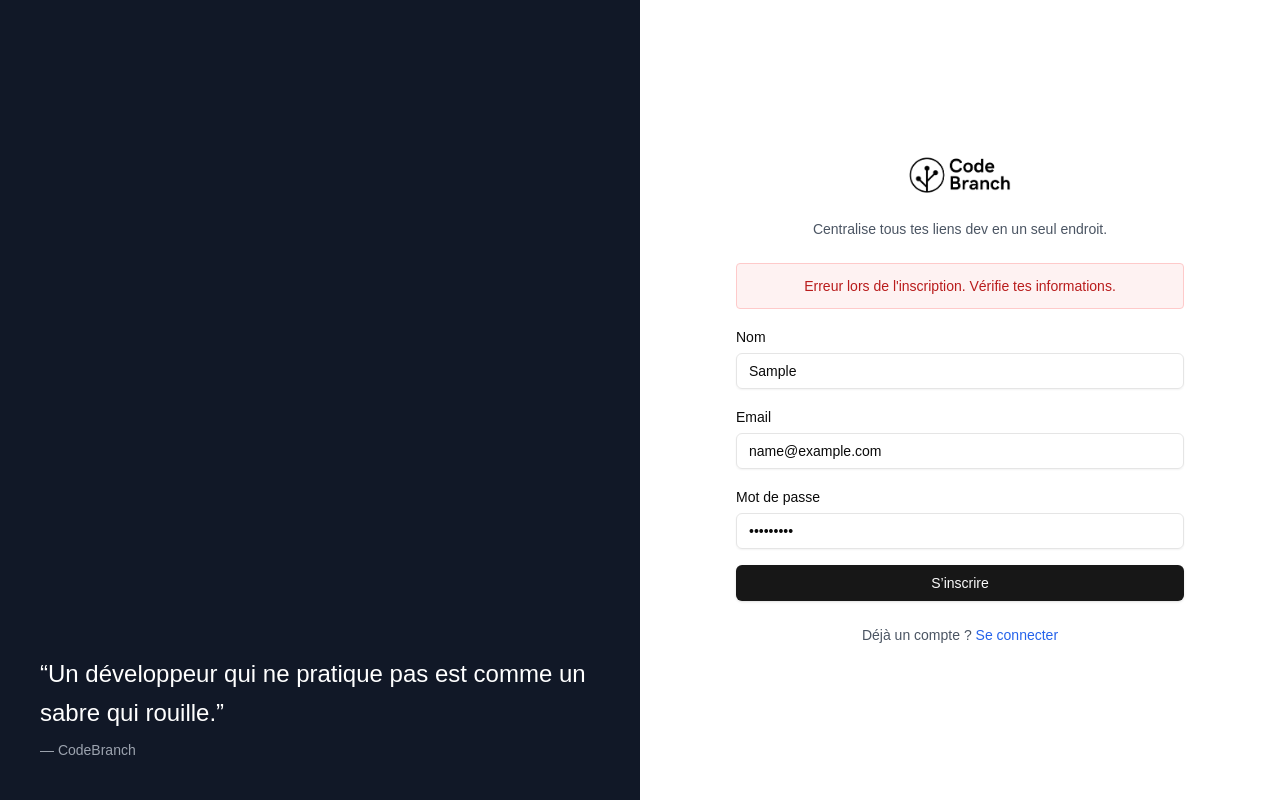
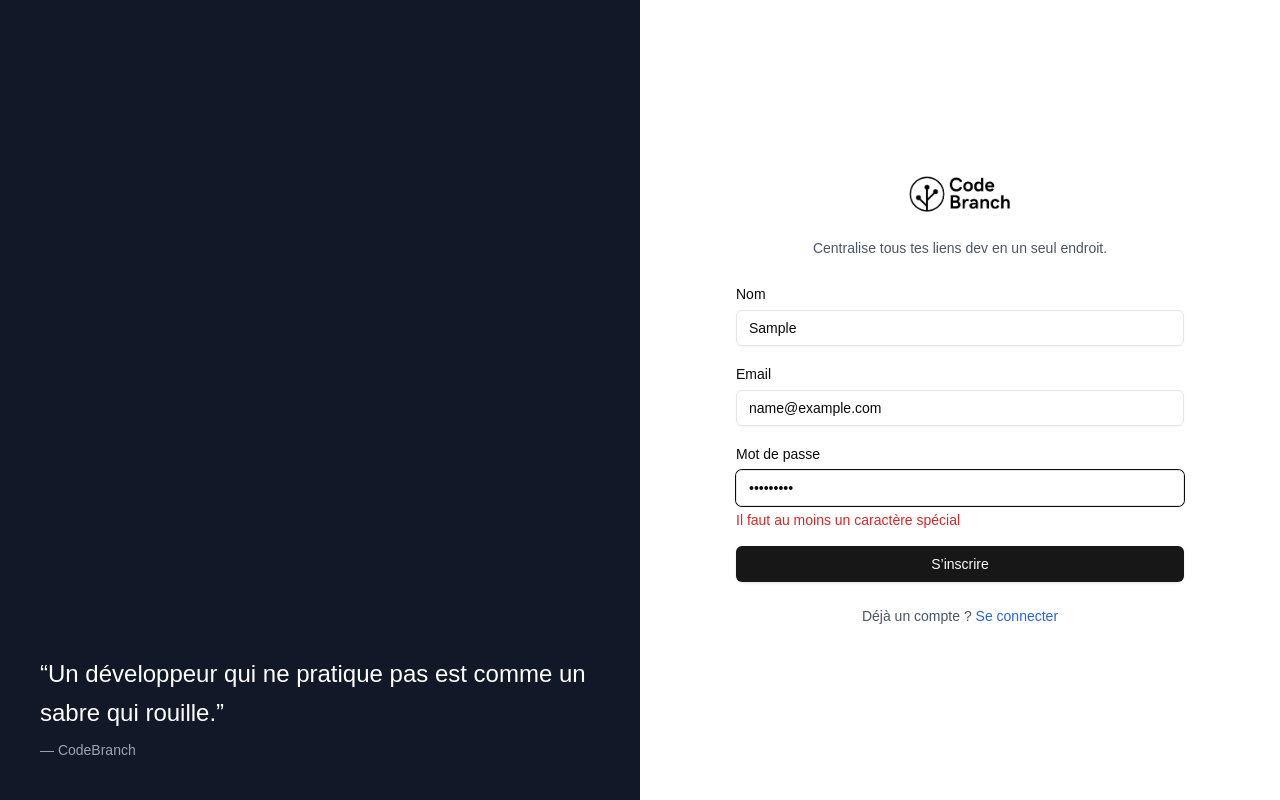
Before and after one commit to lazarefortune/codebranch-frontend, a React (Vite) app: page /inscription in a window 1280 px wide. Both pictures are taken after typing "Sample", "name@example.com", "Sample123" into the empty fields and a click on the button "S’inscrire". Built offline with nearby package versions, Linux system fonts and the light colour scheme; no server answers; a web font is replaced by a local one.

Commit message:
chore(register): add zod validation and react hook form

```diff
--- a/package.json
+++ b/package.json
@@ -10,6 +10,7 @@
     "preview": "vite preview"
   },
   "dependencies": {
+    "@hookform/resolvers": "^5.0.1",
     "@radix-ui/react-dialog": "^1.1.10",
     "@radix-ui/react-label": "^2.1.4",
     "@radix-ui/react-slot": "^1.2.0",
@@ -20,10 +21,12 @@
     "lucide-react": "^0.499.0",
     "react": "^19.0.0",
     "react-dom": "^19.0.0",
+    "react-hook-form": "^7.56.2",
     "react-router-dom": "^7.5.1",
     "tailwind-merge": "^3.2.0",
     "tailwind-variants": "^1.0.0",
-    "tailwindcss-animate": "^1.0.7"
+    "tailwindcss-animate": "^1.0.7",
+    "zod": "^3.24.4"
   },
   "devDependencies": {
     "@eslint/js": "^9.22.0",
--- a/src/pages/Register.tsx
+++ b/src/pages/Register.tsx
@@ -1,32 +1,38 @@
-import React, { useState } from "react";
-import { Link, useNavigate } from "react-router-dom";
-import { register } from "@/api/auth"; // 👈 import API
-import { Input } from "@/components/ui/input";
-import { Label } from "@/components/ui/label";
-import { Button } from "@/components/ui/button";
+import {Link, useNavigate} from "react-router-dom";
+import {register as apiRegister} from "@/api/auth";
+import {Input} from "@/components/ui/input";
+import {Label} from "@/components/ui/label";
+import {Button} from "@/components/ui/button";
 import {Logo} from "@/components/Logo";
+import {useForm} from "react-hook-form";
+import {registerSchema, RegisterValues} from "@/validation/registerSchema";
+import {zodResolver} from "@hookform/resolvers/zod";
 
 const Register = () => {
     const navigate = useNavigate();
-    const [username, setUsername] = useState("");
-    const [email, setEmail] = useState("");
-    const [password, setPassword] = useState("");
-    const [error, setError] = useState("");
+    const {
+        register,
+        handleSubmit,
+        formState: {errors, isSubmitting},
+        setError,
+    } = useForm<RegisterValues>({
+        resolver: zodResolver(registerSchema)
+    });
 
-    const handleSubmit = async (e: React.FormEvent) => {
-        e.preventDefault();
-        setError("");
+    const onSubmit = async (data: RegisterValues) => {
+        try {
+            const response = await apiRegister(data.username, data.email, data.password);
 
-        try {
-            const data = await register(username, email, password);
-
-            localStorage.setItem("token", data.access_token);
+            localStorage.setItem("token", response.access_token);
 
             navigate("/dashboard");
         } catch (err: unknown) {
             const message = err instanceof Error ? err.message : "Une erreur est survenue";
             console.error(message);
-            setError("Erreur lors de l'inscription. Vérifie tes informations.");
+            setError("email", {
+                type: "manual",
+                message: "Email déjà utilisé ou invalide.",
+            });
         }
     };
 
@@ -34,10 +40,10 @@ const Register = () => {
         <div className="min-h-screen grid grid-cols-1 lg:grid-cols-2">
             {/* Gauche */}
             <div className="bg-gray-900 text-white hidden lg:flex flex-col justify-between p-10">
-                <div />
+                <div/>
                 <blockquote className="text-2xl font-light leading-relaxed">
                     “Un développeur qui ne pratique pas est comme un sabre qui rouille.”
-                    <br />
+                    <br/>
                     <span className="text-sm text-gray-400 mt-2 block">— CodeBranch</span>
                 </blockquote>
             </div>
@@ -47,7 +53,7 @@ const Register = () => {
                 <div className="w-full max-w-md space-y-6">
                     <div className="w-full flex justify-center items-center">
                         <Link to="/" className="flex items-center space-x-2">
-                            <Logo />
+                            <Logo/>
                         </Link>
                     </div>
 
@@ -57,23 +63,18 @@ const Register = () => {
                         </p>
                     </div>
 
-                    <form onSubmit={handleSubmit} className="space-y-4">
-                        {error && (
-                            <div className="bg-red-50 border border-red-200 rounded p-3 text-red-700 text-sm text-center">
-                                {error}
-                            </div>
-                        )}
-
+                    <form onSubmit={handleSubmit(onSubmit)} className="space-y-4">
                         <div className="space-y-1">
                             <Label htmlFor="username">Nom</Label>
                             <Input
                                 id="username"
                                 type="text"
-                                placeholder="ex : Jonh Doe"
                                 required
-                                value={username}
-                                onChange={(e) => setUsername(e.target.value)}
+                                {...register("username")}
                             />
+                            {errors.username && (
+                                <p className="form-error">{errors.username.message}</p>
+                            )}
                         </div>
 
                         <div className="space-y-1">
@@ -81,11 +82,11 @@ const Register = () => {
                             <Input
                                 id="email"
                                 type="email"
-                                placeholder="jonh@gmail.com"
-                                required
-                                value={email}
-                                onChange={(e) => setEmail(e.target.value)}
+                                {...register("email")}
                             />
+                            {errors.email && (
+                                <p className="form-error">{errors.email.message}</p>
+                            )}
                         </div>
 
                         <div className="space-y-1">
@@ -93,15 +94,15 @@ const Register = () => {
                             <Input
                                 id="password"
                                 type="password"
-                                placeholder="••••••••"
-                                required
-                                value={password}
-                                onChange={(e) => setPassword(e.target.value)}
+                                {...register("password")}
                             />
+                            {errors.password && (
+                                <p className="form-error">{errors.password.message}</p>
+                            )}
                         </div>
 
                         <Button type="submit" className="w-full mt-2">
-                            S’inscrire
+                            {isSubmitting ? "Inscription en cours" : "S’inscrire"}
                         </Button>
                     </form>
 
--- /dev/null
+++ b/src/validation/registerSchema.ts
@@ -0,0 +1,16 @@
+import { z } from "zod"
+
+const passwordRules = z
+    .string()
+    .min(8, "Le mot de passe doit faire au moins 8 caractères")
+    .regex(/[A-Z]/, "Il faut au moins une majuscule")
+    .regex(/[0-9]/, "Il faut au moins un chiffre")
+    .regex(/[^A-Za-z0-9]/, "Il faut au moins un caractère spécial");
+
+export const registerSchema = z.object({
+    username: z.string().min(2, "Le nom est trop court"),
+    email: z.string().email("Email invalide"),
+    password: passwordRules,
+})
+
+export type RegisterValues = z.infer<typeof registerSchema>;
```
Also changed, not shown: 2 other files (tests, documents, lock files or other folders).
